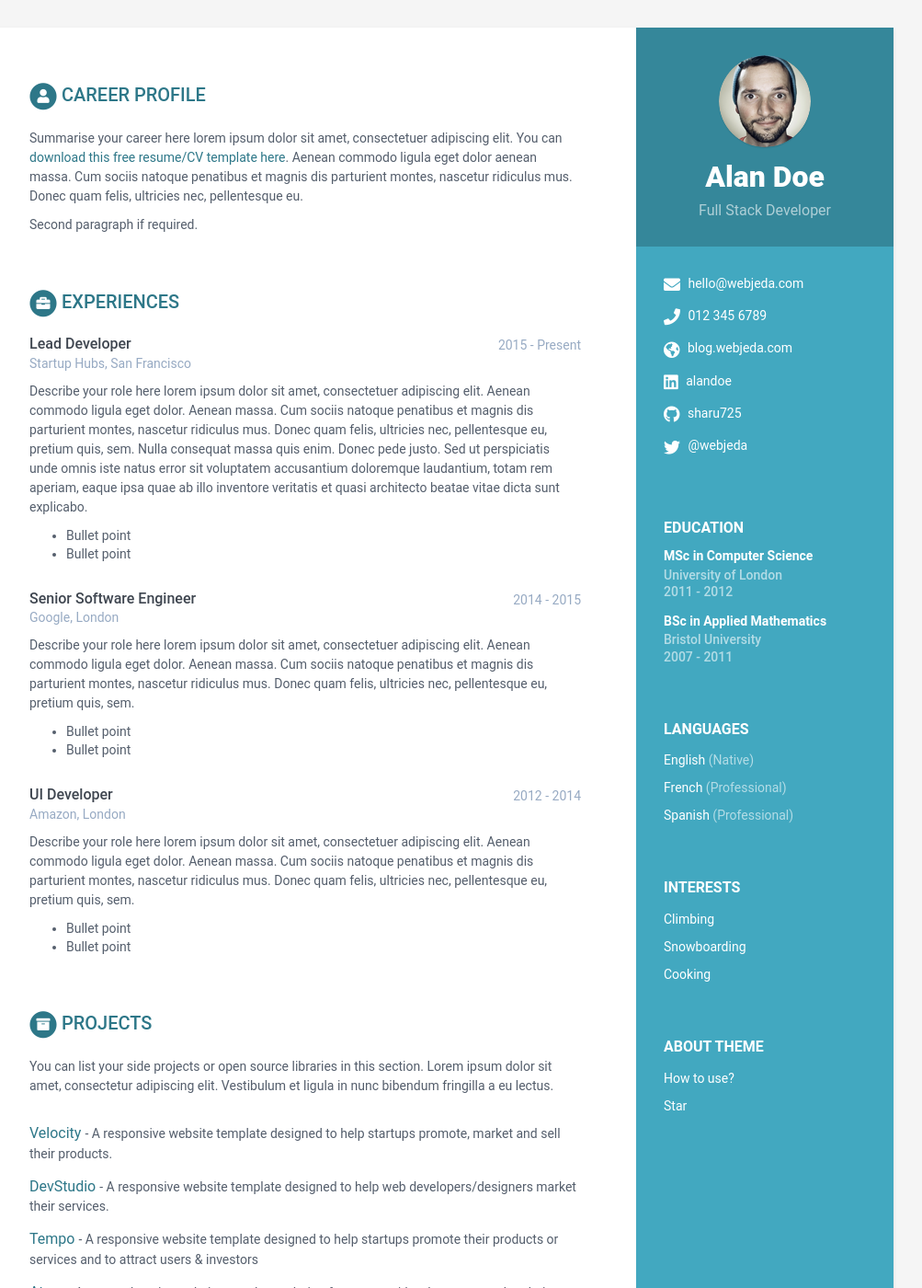
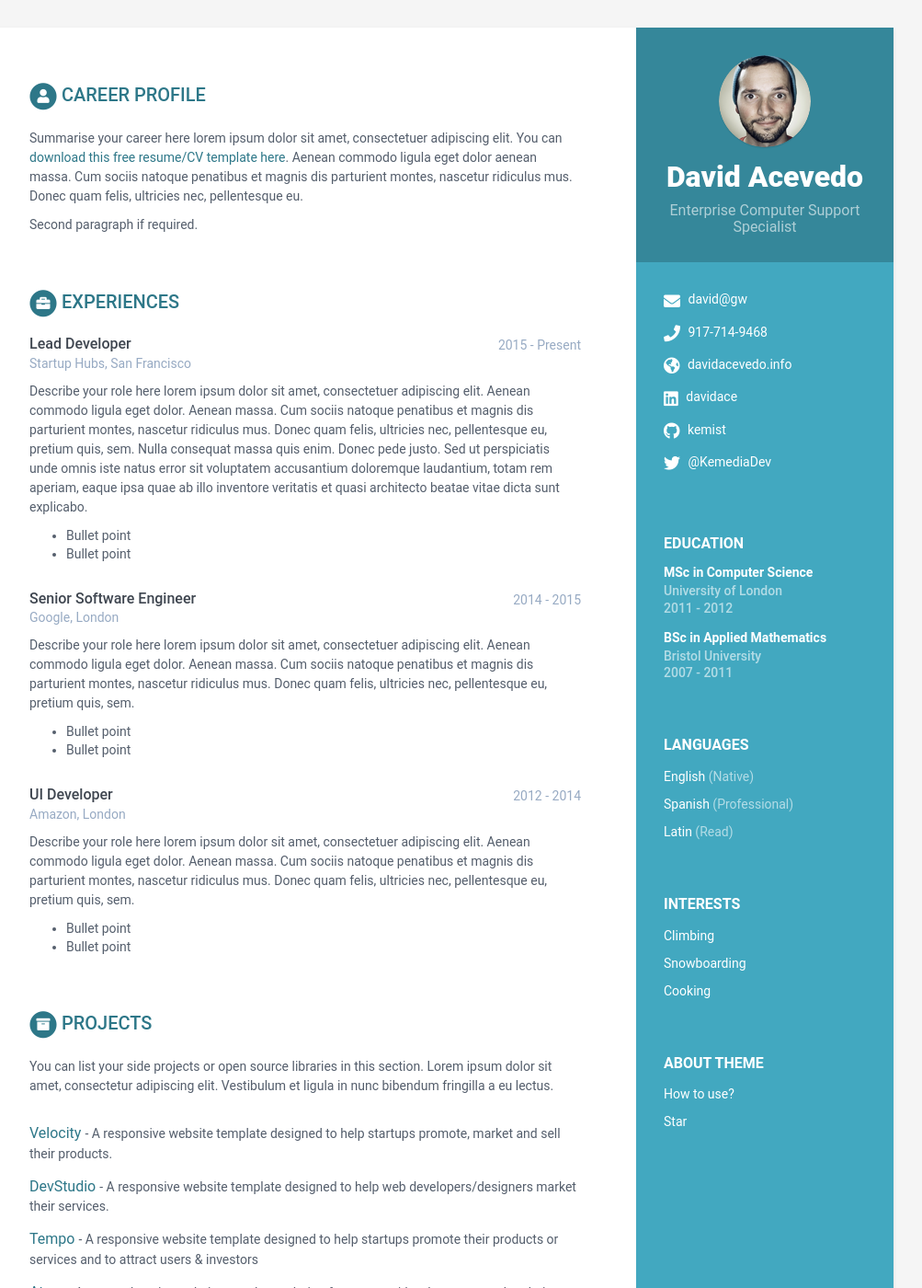
Before and after one commit to kemist/online-cv, a Jekyll site: the page built from index.html, in a window 1280 px wide and 1400 px high. Shown: the whole window at 92% size, without its empty margins (168-1171 px from the left). Built offline with Jekyll 4.4.1, drawn with Linux system fonts in a browser that asks for light colours.

Commit message:
Update data.yml

```diff
--- a/_data/data.yml
+++ b/_data/data.yml
@@ -7,19 +7,19 @@ sidebar:
     education: True # set to False if you want education in main section instead of in sidebar
 
     # Profile information
-    name: Alan Doe
-    tagline: Full Stack Developer
+    name: David Acevedo
+    tagline: Enterprise Computer Support Specialist
     avatar: profile.png  #place a 100x100 picture inside /assets/images/ folder and provide the name of the file below
 
     # Sidebar links
-    email: hello@webjeda.com
-    phone: 012 345 6789
-    website: blog.webjeda.com #do not add http://
-    linkedin: alandoe
-    github: sharu725
+    email: david@gw
+    phone: 917-714-9468
+    website: davidacevedo.info #do not add http://
+    linkedin: davidace
+    github: kemist
     gitlab:
     bitbucket:
-    twitter: '@webjeda'
+    twitter: '@KemediaDev'
     stack-overflow: # Number/Username, e.g. 123456/alandoe
     codewars:
     goodreads: # Number-Username, e.g. 123456-alandoe
@@ -28,11 +28,11 @@ sidebar:
       - idiom: English
         level: Native
 
-      - idiom: French
+      - idiom: Spanish
         level: Professional
 
-      - idiom: Spanish
-        level: Professional
+      - idiom: Latin
+        level: Read
 
     interests:
       - item: Climbing
```
